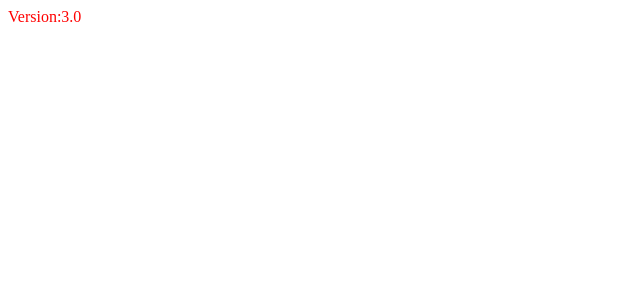
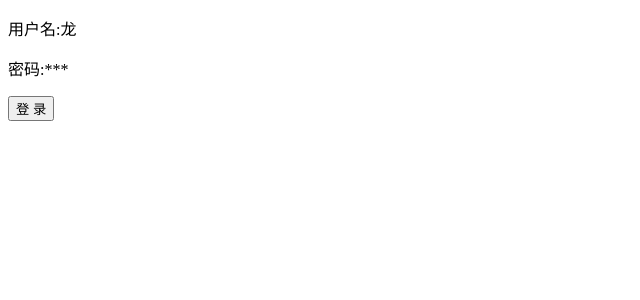
Before and after one commit to danghualong/reactzero, a React app: page /login in a window 1280 px wide. Shown: the top 300 px of the page, without its empty margins (0-640 px from the left). Built offline with nearby package versions, Linux system fonts and the light colour scheme.

Commit message:
增加页面跳转

```diff
--- a/package.json
+++ b/package.json
@@ -4,9 +4,10 @@
   "main": "index.js",
   "license": "MIT",
   "scripts": {
-    "start": "webpack-dev-server --hot"
+    "start": "webpack-dev-server"
   },
   "dependencies": {
+    "antd": "^4.9.1",
     "core-js": "^3.8.0",
     "react": "^17.0.1",
     "react-dom": "^17.0.1",
--- /dev/null
+++ b/src/framework.tsx
@@ -0,0 +1,24 @@
+import React from 'react';
+import {
+  BrowserRouter as Router,
+  Route,
+  Switch
+} from "react-router-dom";
+import Login from './login'
+import Index from './index'
+
+export default class Framework extends React.Component{
+    render() {
+        return (
+            <Router>
+                <Switch>
+                    <Route exact path="/" component={Index}>
+
+                    </Route>
+                    <Route exact path="/login" component={Login}>
+                    </Route>
+                </Switch>
+            </Router>
+        )
+    }
+};
--- a/src/index.tsx
+++ b/src/index.tsx
@@ -1,22 +1,22 @@
 import React from 'react';
-import ReactDOM from 'react-dom';
-import {
-  BrowserRouter as Router,
-  Route
-} from "react-router-dom";
+import { Link, RouteComponentProps, withRouter } from 'react-router-dom';
 
-import 'core-js/stable';
-import 'regenerator-runtime/runtime';
-import './index.css';
+class Index extends React.Component<RouteComponentProps>{
+    constructor(props:RouteComponentProps){
+        super(props);
+        console.log(props);
+        console.log(this.props.location);
+    }
+    render() {
+        return (
+            <div>
+                <div>
+                    <label>当前登录用户:{this.props.location.name}</label>
+                    <Link to="/login">退出</Link>
+                </div>
+            </div>
+        );
+    }
+}
 
-const Root = document.getElementById('root');
-
-const Test = () => <div className="test">Version:3.0</div>;
-
-ReactDOM.render(
-  <Router>
-    <Route path='/' component={Test}>
-    </Route>
-  </Router>,
-  Root
-);
+export default withRouter(Index);
--- /dev/null
+++ b/src/login.tsx
@@ -0,0 +1,28 @@
+import React from 'react';
+import { Button } from 'antd';
+import { withRouter } from 'react-router-dom';
+
+
+class Login extends React.Component{
+    constructor() {
+        super();
+        this.onClickHandler=this.onClickHandler.bind(this);
+    }
+    render() {
+        return (
+            <div>
+                <div>
+                    <p>用户名:龙</p>
+                    <p>密码:***</p>
+                </div>
+                <Button onClick={this.onClickHandler}>登录</Button>
+            </div>
+        );
+    }
+
+    onClickHandler(){
+        this.props.history.push({pathname:"/",name:"Mr.Wang"});
+    };
+}
+
+export default withRouter(Login);
--- /dev/null
+++ b/src/main.tsx
@@ -0,0 +1,9 @@
+import React from 'react';
+import ReactDOM from 'react-dom';
+import Framework from './framework';
+
+
+ReactDOM.render(
+  <Framework></Framework>,
+  document.getElementById('root')
+);
--- a/webpack.config.js
+++ b/webpack.config.js
@@ -5,7 +5,7 @@ const buildPath="dist";
 
 module.exports={
     mode:"development",
-    entry:path.resolve(__dirname,"src/index.tsx"),
+    entry:path.resolve(__dirname,"src/main.tsx"),
     output:{
         path:path.resolve(__dirname,buildPath),
         filename:"[name].[hash].js"
@@ -43,19 +43,23 @@ module.exports={
     plugins: [
         // 热更新的模块对象
         new webpack.HotModuleReplacementPlugin(),
-        // 在内存中生成页面的插件
+        // Generates an `index.html` file with the <script> injected
         new HtmlWebpackPlugin({
             template: path.join(__dirname, 'public/index.html'),
-            title: 'ts-react-starter',
+            title: 'react from zero',
             filename: 'index.html'
         }),
     ],
+    resolve:{
+        extensions: ['.js', '.jsx','.tsx'],
+    },
     devServer: {
         contentBase: path.resolve(__dirname, buildPath),
         compress: true,
         port: 9000,
         hot: true,
         open: true,
+        historyApiFallback: true
     }
 
 };
```
Also changed, not shown: 1 other file (tests, documents, lock files or other folders).
